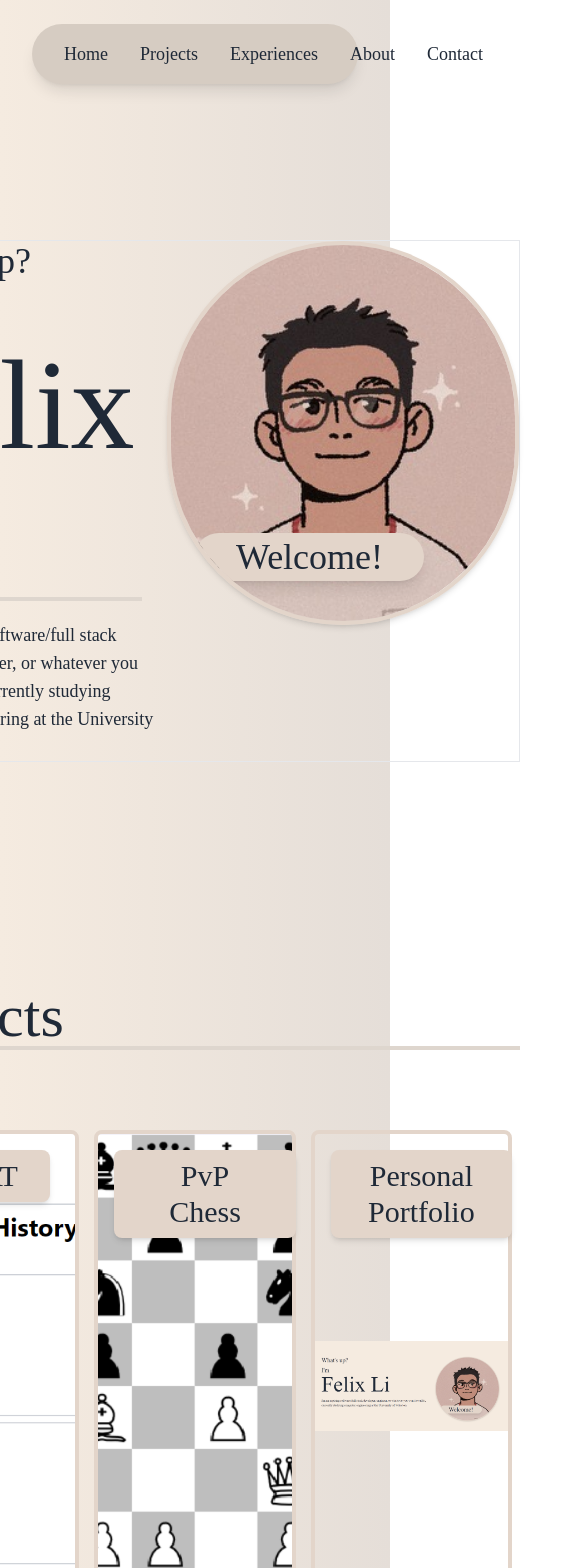
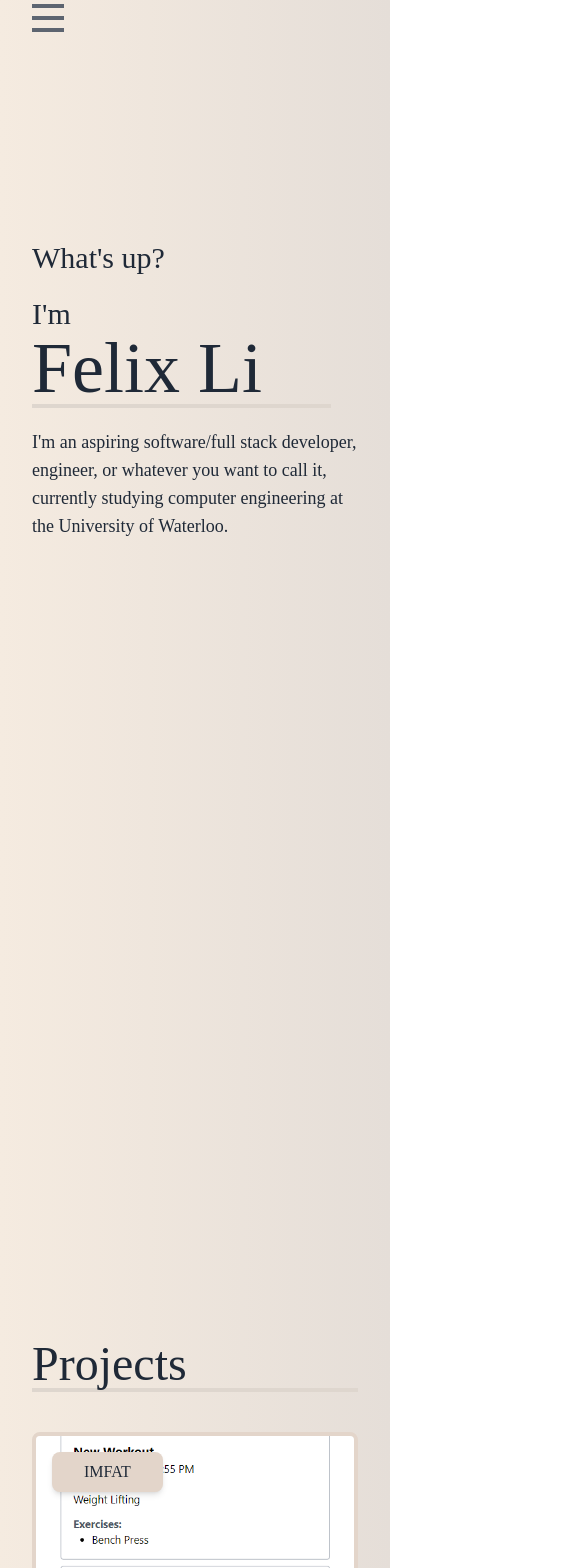
Before and after one commit to 04felixli/Portfolio-Website, a React (Create React App) app: page / in a window 390 px wide. Shown: the top 1568 px of the page, 585 px wide, since content can reach past the window. Built offline with nearby package versions, Linux system fonts and the light colour scheme.

Commit message:
More responsive design

```diff
--- a/src/Components/About/About.tsx
+++ b/src/Components/About/About.tsx
@@ -9,19 +9,19 @@ interface Props {
 const About = ({ headerHeight }: Props) => {
     return (
         <div className="text-color" id={'About'}>
-            <h1 className="text-6xl border-b-4 border-color2">About</h1>
+            <h1 className="section-names">About</h1>
 
 
-            <section className="text-lg mt-20 flex flex-row">
+            <section className="text-lg mt-10 laptop:mt-20 flex flex-row">
 
-                <section className="w-4/12">
+                <section className="w-full laptop:w-4/12">
                     <p>{AboutMe.intro}</p>
                     <p className="mt-3">{AboutMe.professionalInterests}</p>
                     <p className="mt-3">{AboutMe.otherInterests}</p>
                     <p className="mt-3">{AboutMe.conclusion} <Link to="#Contact" className="bg-color6 p-1 rounded-lg transition ease-in-out delay-150 hover:-translate-y-1 hover:shadow-md">{AboutMe.linkToContact}</Link></p>
                 </section>
 
-                <section className="w-80 h-96 ml-40">
+                <section className="w-80 h-96 ml-40 hidden laptop:flex">
                     <img
                         src="/Images/AboutPic.jpg"
                         alt="AboutMePic"
--- a/src/Components/Contact/Contact.tsx
+++ b/src/Components/Contact/Contact.tsx
@@ -39,16 +39,16 @@ const Contact = () => {
 
     return (
         <div className="text-color" id={'Contact'}>
-            <h1 className="text-6xl border-b-4 border-color2">Contact</h1>
+            <h1 className="section-names">Contact</h1>
 
-            <section className="flex flex-row mt-20">
-                <section className="flex flex-col justify-between text-2xl whitespace-pre-line">
+            <section className="flex flex-col laptop:flex-row mt-10 laptop:mt-20">
+                <section className="hidden laptop:flex flex-col justify-between text-2xl whitespace-pre-line">
                     <p>Wanna talk? {'\n'} Got a question? {'\n'} Feel free to send me a message.</p>
                     <p className="text-base">Want to connect another way? Check out my links below!</p>
                 </section>
 
-                <section className="bg-color4 ml-36 w-5/12 border border-4 border-color6 rounded-lg">
-                    <div className="p-6 max-w-screen-md">
+                <section className="bg-color4 laptop:ml-36 w-full laptop:w-5/12 border border-4 border-color6 rounded-lg">
+                    <div className="p-6">
                         <form ref={form as React.RefObject<HTMLFormElement>} onSubmit={sendEmail} className="space-y-8">
                             <input
                                 type="text"
@@ -93,6 +93,10 @@ const Contact = () => {
                         </form>
                     </div>
                 </section>
+
+                <section>
+                    <p className="text-base mt-5 laptop:hidden">Want to connect another way? Check out my links below!</p>
+                </section>
             </section>
         </div>
     );
--- a/src/Components/Experiences/Experience.tsx
+++ b/src/Components/Experiences/Experience.tsx
@@ -8,21 +8,21 @@ interface Props {
 
 const Experience = ({ experience }: Props) => {
     return (
-        <div className="text-color flex flex-row">
-            <a href={experience.companyWebsiteLink} target="_blank" className="w-80 h-80 rounded-full border border-color6 border-4 overflow-hidden shadow-md transition ease-in-out delay-150 hover:-translate-y-1 hover:scale-110 hover:shadow-lg duration-300">
+        <div className="text-color flex flex-row items-center">
+            <a href={experience.companyWebsiteLink} target="_blank" className="hidden laptop:flex w-80 h-80 rounded-full border border-color6 border-4 overflow-hidden shadow-md transition ease-in-out delay-150 hover:-translate-y-1 hover:scale-110 hover:shadow-lg duration-300">
                 <img src={experience.companyLogo} alt={`${experience.companyName}Logo`} className="w-full h-full object-cover" />
             </a>
 
-            <section className="ml-10 border-l-4 border-color6 bg-color4 shadow-md w-5/12 rounded-lg p-6 flex flex-col justify-between">
+            <section className="laptop:ml-10 border-l-4 border-color6 bg-color4 shadow-md w-full laptop:w-5/12 rounded-lg p-6 flex flex-col justify-between">
                 <section>
                     <h1 className="text-3xl">{experience.companyName}</h1>
                     <p className="italic">{experience.role}, {experience.status}</p>
                     <p>{experience.cityOrState}, {experience.country}</p>
                     <p>{experience.startDate} - {experience.endDate}</p>
-                    <p>{experience.techStack}</p>
+                    <p className="mt-1">{experience.techStack}</p>
                 </section>
 
-                <p>{experience.description}</p>
+                <p className="mt-5">{experience.description}</p>
             </section>
 
 
--- a/src/Components/Experiences/Experiences.tsx
+++ b/src/Components/Experiences/Experiences.tsx
@@ -6,13 +6,13 @@ import Experience from "./Experience";
 const Experiences = () => {
     return (
         <div className="text-color" id={'Experiences'}>
-            <h1 className="text-6xl border-b-4 border-color2">Experiences</h1>
+            <h1 className="section-names">Experiences</h1>
 
-            <section className="flex flex-col mt-20">
+            <section className="flex flex-col mt-10 laptop:mt-20">
 
                 <section><Experience experience={RIFOExperience} /></section>
 
-                <section className="mt-20"><Experience experience={RogersExperience} /></section>
+                <section className="mt-5 laptop:mt-20"><Experience experience={RogersExperience} /></section>
 
             </section>
 
--- a/src/Components/Footer/Footer.tsx
+++ b/src/Components/Footer/Footer.tsx
@@ -3,7 +3,7 @@ import { AboutMe } from "../../Util/AboutMeObjects";
 
 const Footer = () => {
     return (
-        <div className="w-screen bg-color1 h-36 text-color text-lg py-8 px-40 flex flex-row justify-between" id='Footer'>
+        <div className="w-screen bg-color1 h-36 text-color text-lg py-8 px-20 flex flex-row justify-between" id='Footer'>
             <section className="flex flex-col justify-around">
                 <p>Felix Li</p>
                 <a href="mailto:04felix.li.@gmail.com" className="underline underline-offset-4">04felix.li@gmail.com</a>
--- a/src/Components/Header/Header.tsx
+++ b/src/Components/Header/Header.tsx
@@ -20,8 +20,19 @@ const Header = ({ headerHeight, setHeaderHeight }: Props) => {
 
     return (
         <header className="header" ref={ref}>
-            <nav className="text-lg mt-5 flex justify-around items-center rounded-full p-4 bg-color1 shadow-lg">
+            <nav className="">
 
+                <div className="flex laptop:hidden">
+                    <button
+                        className="HAMBURGER-ICON space-y-2"
+                    >
+                        <span className="block h-1 w-8 animate-pulse bg-gray-600"></span>
+                        <span className="block h-1 w-8 animate-pulse bg-gray-600"></span>
+                        <span className="block h-1 w-8 animate-pulse bg-gray-600"></span>
+                    </button>
+                </div>
+
+                <div className="hidden laptop:flex text-lg mt-5 justify-around items-center rounded-full p-4 bg-color1 shadow-lg">
                     <Link to="/#Home" className="transition ease-in-out delay-150 hover:-translate-y-1 hover:scale-110 hover:bg-color4 duration-300 hover:shadow-md rounded-full px-4">
                         Home
                     </Link>
@@ -41,6 +52,8 @@ const Header = ({ headerHeight, setHeaderHeight }: Props) => {
                     <Link to="/#Contact" className="transition ease-in-out delay-150 hover:-translate-y-1 hover:scale-110 hover:bg-color4 duration-300 hover:shadow-md rounded-full px-4">
                         Contact
                     </Link>
+                </div>
+
             </nav>
         </header>
     );
--- a/src/Components/Home/Home.tsx
+++ b/src/Components/Home/Home.tsx
@@ -5,17 +5,17 @@ import { AboutMe } from "../../Util/AboutMeObjects";
 const Home = () => {
 
     return (
-        <div className="text-color flex flex-row border">
-            <section className="w-6/12">
-                <p className="text-4xl">What's up?</p>
-                <p className="text-4xl mt-5">I'm</p>
-                <p className="text-9xl border-b-4 border-color2 w-11/12">Felix Li</p>
+        <div className="text-color flex flex-row items-center">
+            <section className="w-full tablet:w-6/12 flex flex-col">
+                <p className="text-3xl laptop-L:text-4xl">What's up?</p>
+                <p className="text-3xl laptop-L:text-4xl mt-5">I'm</p>
+                <p className="text-7xl laptop-L:text-9xl border-b-4 border-color2 w-11/12">Felix Li</p>
                 <p className="text-lg mt-5">I'm an aspiring software/full stack developer, engineer, or whatever you want to call it, currently studying computer engineering at the University of Waterloo.</p>
             </section>
 
-            <a href={AboutMe.linkedIn} target="_blank" className="w-96 h-96 rounded-full border border-color6 border-4 overflow-hidden relative shadow-md transition ease-in-out delay-150 hover:-translate-y-1 hover:scale-110 hover:shadow-lg">
+            <a href={AboutMe.linkedIn} target="_blank" className="hidden tablet:flex w-72 h-72 laptop:w-80 laptop:h-80 laptop-L:w-96 laptop-L:h-96 rounded-full border border-color6 border-4 overflow-hidden relative shadow-md transition ease-in-out delay-150 hover:-translate-y-1 hover:scale-110 hover:shadow-lg">
                 <img src='/Images/Pfp.jpeg' alt="ProfilePic" className="w-full h-full object-cover" />
-                <h1 className="absolute bottom-10 left-6 rounded-full w-4/6 text-4xl text-center py-1 bg-color6 shadow-lg z-5">Welcome!</h1>
+                <h1 className="absolute bottom-5 left-4  laptop:bottom-10 laptop-L:left-6 laptop:laptop-L:left-5 rounded-full w-4/6 text-3xl laptop:text-4xl text-center py-1 bg-color6 shadow-lg z-5">Welcome!</h1>
             </a>
         </div>
     )
--- a/src/Components/MainPage.tsx
+++ b/src/Components/MainPage.tsx
@@ -17,28 +17,28 @@ function MainPage({ headerHeight }: Props) {
   // const [headerHeight, setHeaderHeight] = useState<number>(0);
 
   return (
-    <div className='min-h-screen flex flex-col bg-gradient-to-r from-background to-color3 items-center'>
+    <div className='min-h-screen flex flex-col bg-gradient-to-r from-background to-color3 items-center justify-center'>
 
       <div id="Home"></div>
 
-      <section className='mt-52 py-8 px-40 text-left max-w-[1920px]'>
+      <section className='mt-52 py-8 px-8 tablet:px-20 text-left max-w-[1920px] w-full'>
         <section>
           <Home />
         </section>
 
-        <section className='mt-56'>
+        <section className='mt-[800px]'>
           <Projects />
         </section>
 
-        <section className='mt-56'>
+        <section className='mt-20 laptop:mt-56'>
           <Experiences />
         </section>
 
-        <section className='mt-56'>
+        <section className='mt-20 laptop:mt-56'>
           <About headerHeight={headerHeight} />
         </section>
 
-        <section className='mt-56'>
+        <section className='mt-20 laptop:mt-56'>
           <Contact />
         </section>
       </section>
--- a/src/Components/Projects/Project.tsx
+++ b/src/Components/Projects/Project.tsx
@@ -11,9 +11,9 @@ interface Props {
 const Project = ({ project }: Props) => {
     return (
         <Link to={project.URL}>
-            <button className="w-full h-100 transition ease-in-out delay-150 hover:-translate-y-1 hover:scale-110 hover:shadow-md hover:z-10 duration-300 flex flex-col rounded-lg relative laptop-L:min-w-[350px] tablet:max-laptop-L:max-h-[200px] tablet:max-laptop-L:mb-5">
-                <img src={project.cardImagePath} alt={`${project.name}Image`} className={`w-full h-full border border-color6 border-4 rounded-lg ${project.name !== 'Personal Portfolio' ? 'object-cover' : 'object-contain'}`} />
-                <h1 className="text-3xl absolute top-0 left-0 bg-color6 py-2 px-8 mt-5 ml-5 shadow-md text-center rounded-lg">{project.name}</h1>
+            <button className="w-full h-[32rem] transition ease-in-out delay-150 hover:-translate-y-1 hover:scale-110 hover:shadow-md hover:z-10 duration-300 flex flex-col rounded-lg relative laptop-L:min-w-[350px] max-h-[200px] laptop-L:max-h-none mb-5 laptop-L:mb-0">
+                <img src={project.cardImagePath} alt={`${project.name}Image`} className={`w-full h-full border border-color6 border-4 rounded-lg ${project.name !== 'Portfolio' ? 'object-cover' : 'object-contain'}`} />
+                <h1 className="text-base mobile-L:text-2xl laptop-L:text-3xl absolute top-0 left-0 bg-color6 py-2 px-8 mt-5 ml-5 shadow-md text-center rounded-lg">{project.name}</h1>
             </button>
         </Link>
     )
--- a/src/Components/Projects/Projects.tsx
+++ b/src/Components/Projects/Projects.tsx
@@ -7,15 +7,15 @@ const Projects = () => {
 
     return (
         <div className="text-color" id={'Projects'}>
-            <h1 className="text-6xl border-b-4 border-color2">Projects</h1>
+            <h1 className="section-names">Projects</h1>
 
-            <section className="flex laptop-L:flex-row flex-wrap mt-20 justify-around tablet:max-laptop-L:flex-col">
+            <section className="flex laptop-L:flex-row flex-wrap mt-10 laptop:mt-20 justify-around flex-col">
 
-                <section className="w-3-5-12 tablet:max-laptop-L:w-full"><Project project={IMFATProject} /></section>
+                <section className="w-full laptop-L:w-[31%]"><Project project={IMFATProject} /></section>
 
-                <section className="w-3-5-12 tablet:max-laptop-L:w-full"><Project project={ChessProject} /></section>
+                <section className="w-full laptop-L:w-[31%]"><Project project={ChessProject} /></section>
 
-                <section className="w-3-5-12 tablet:max-laptop-L:w-full"><Project project={PortfolioProject} /></section>
+                <section className="w-full laptop-L:w-[31%]"><Project project={PortfolioProject} /></section>
 
             </section>
         </div>
--- a/src/GlobalStyles.css
+++ b/src/GlobalStyles.css
@@ -67,3 +67,7 @@ html {
 .h-100 {
   height: 32rem;
 }
+
+.section-names {
+  @apply text-5xl laptop-L:text-6xl border-b-4 border-color2;
+}
--- a/src/Util/ProjectObjects.tsx
+++ b/src/Util/ProjectObjects.tsx
@@ -85,7 +85,7 @@ export const ChessProject: ProjectObject = {
 }
 
 export const PortfolioProject: ProjectObject = {
-    name: 'Personal Portfolio',
+    name: 'Portfolio',
     shortDescription: 'A personal website used to show others stuff about my life, my personal projects, and work experience.',
     techStack: ['React', 'Typescript', 'Tailwind CSS'],
     cardImagePath: '/Images/PersonalPortfolio.png',
```
Lines whose indentation alone changed are shown as unchanged.
